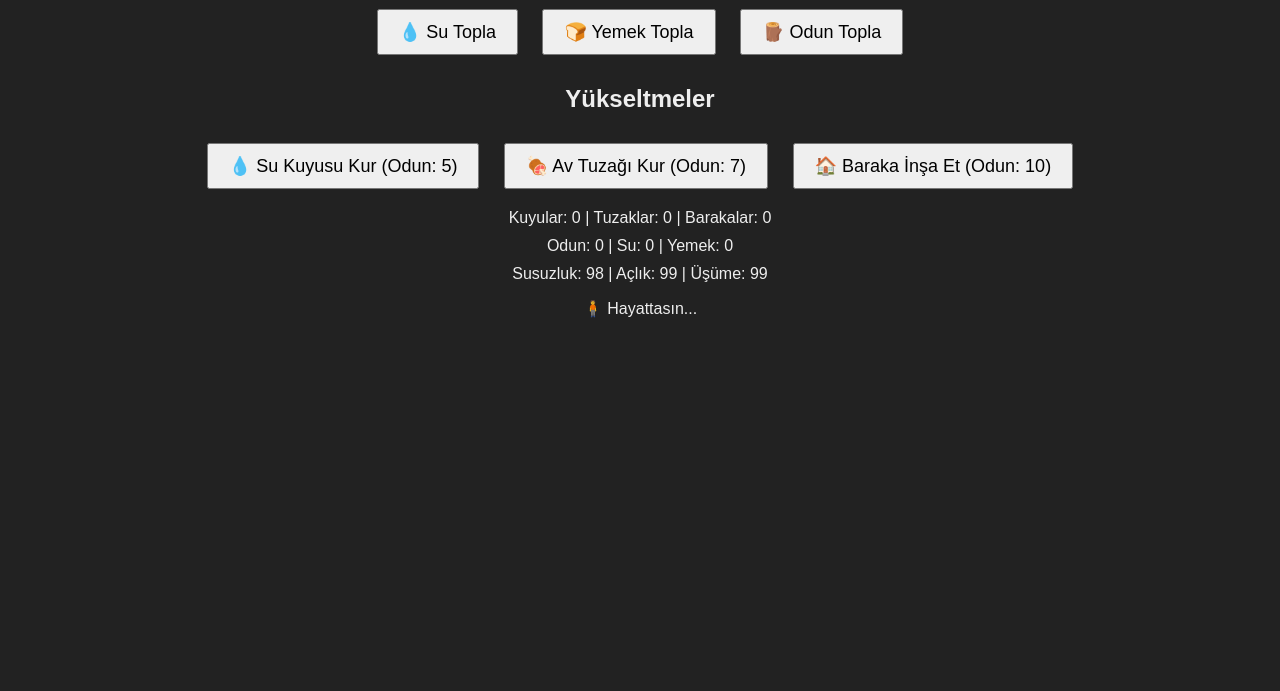
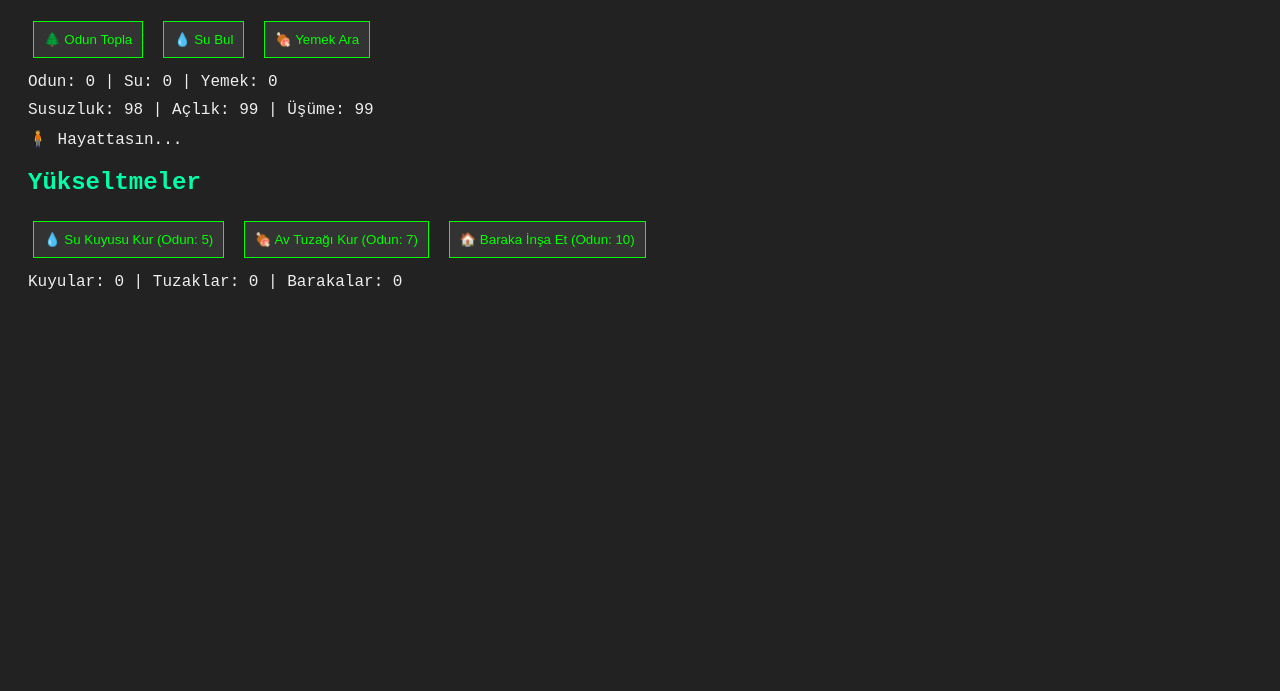
Before and after one commit to bahadiryuce/hayatta_kal, a plain HTML site: page index.html in a window 1280 px wide. Shown: the part 109-800 px from the top of the page. Drawn offline with Linux system fonts and the light colour scheme.

Commit message:
Update index.html

```diff
--- a/index.html
+++ b/index.html
@@ -1,44 +1,63 @@
 <!DOCTYPE html>
 <html lang="tr">
 <head>
-  <meta charset="UTF-8">
-  <title>Hayatta Kalmak İçin Tıkla</title>
+  <meta charset="UTF-8" />
+  <meta name="viewport" content="width=device-width, initial-scale=1.0"/>
+  <title>Kurtuluş Oyunu</title>
   <style>
-    body { font-family: sans-serif; background-color: #222; color: #eee; text-align: center; padding: 20px; }
-    button { font-size: 18px; margin: 10px; padding: 10px 20px; }
-    .stat { margin-top: 10px; }
+    body {
+      background: #222;
+      color: #eee;
+      font-family: 'Courier New', Courier, monospace;
+      padding: 20px;
+    }
+    h1, h2 {
+      color: #00ffaa;
+    }
+    button {
+      margin: 5px;
+      padding: 10px;
+      background: #333;
+      color: #0f0;
+      border: 1px solid #0f0;
+      cursor: pointer;
+    }
+    .stat {
+      margin-top: 10px;
+    }
   </style>
 </head>
 <body>
-  <h1>Hayatta Kalmak İçin Tıkla</h1>
+  <h1>🏕 Kurtuluş Oyunu</h1>
 
   <div>
-    <button onclick="gather('water')">💧 Su Topla</button>
-    <button onclick="gather('food')">🍞 Yemek Topla</button>
-    <button onclick="gather('wood')">🪵 Odun Topla</button>
-  <h2>Yükseltmeler</h2>
-<div>
-  <button onclick="build('well')">💧 Su Kuyusu Kur (Odun: 5)</button>
-  <button onclick="build('trap')">🍖 Av Tuzağı Kur (Odun: 7)</button>
-  <button onclick="build('hut')">🏠 Baraka İnşa Et (Odun: 10)</button>
-</div>
-
-<div class="stat" id="structures">
-  Kuyular: 0 | Tuzaklar: 0 | Barakalar: 0
-</div>
-
+    <button onclick="gather('wood')">🌲 Odun Topla</button>
+    <button onclick="gather('water')">💧 Su Bul</button>
+    <button onclick="gather('food')">🍖 Yemek Ara</button>
   </div>
 
-
   <div class="stat" id="resources">
-    Su: 0 | Yemek: 0 | Odun: 0
+    Odun: 0 | Su: 0 | Yemek: 0
   </div>
 
   <div class="stat" id="needs">
     Susuzluk: 100 | Açlık: 100 | Üşüme: 100
   </div>
 
-  <p id="status"></p>
+  <div class="stat" id="status">
+    🧍 Hayattasın...
+  </div>
+
+  <h2>Yükseltmeler</h2>
+  <div>
+    <button onclick="build('well')">💧 Su Kuyusu Kur (Odun: 5)</button>
+    <button onclick="build('trap')">🍖 Av Tuzağı Kur (Odun: 7)</button>
+    <button onclick="build('hut')">🏠 Baraka İnşa Et (Odun: 10)</button>
+  </div>
+
+  <div class="stat" id="structures">
+    Kuyular: 0 | Tuzaklar: 0 | Barakalar: 0
+  </div>
 
   <script src="game.js"></script>
 </body>
```
